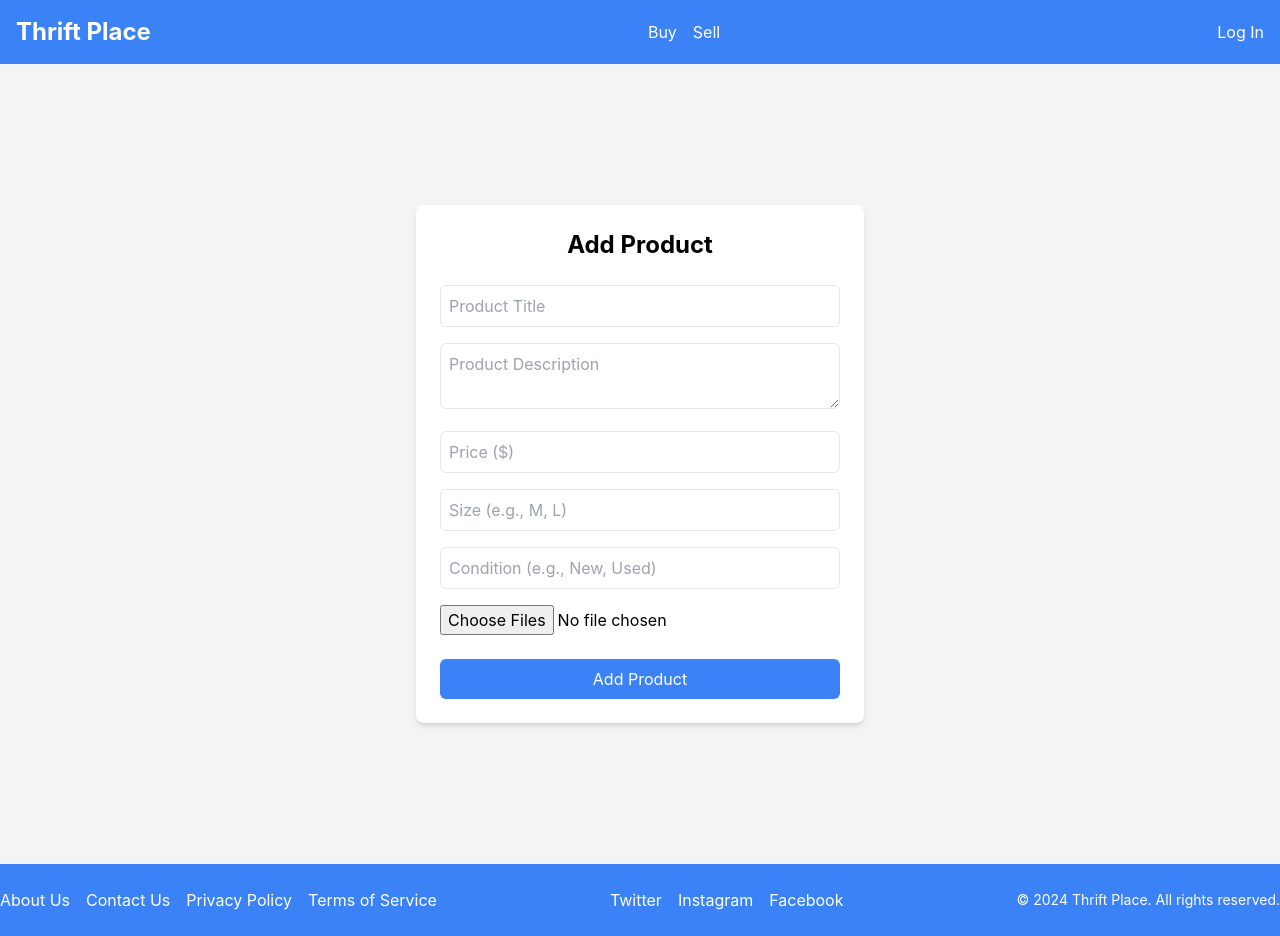
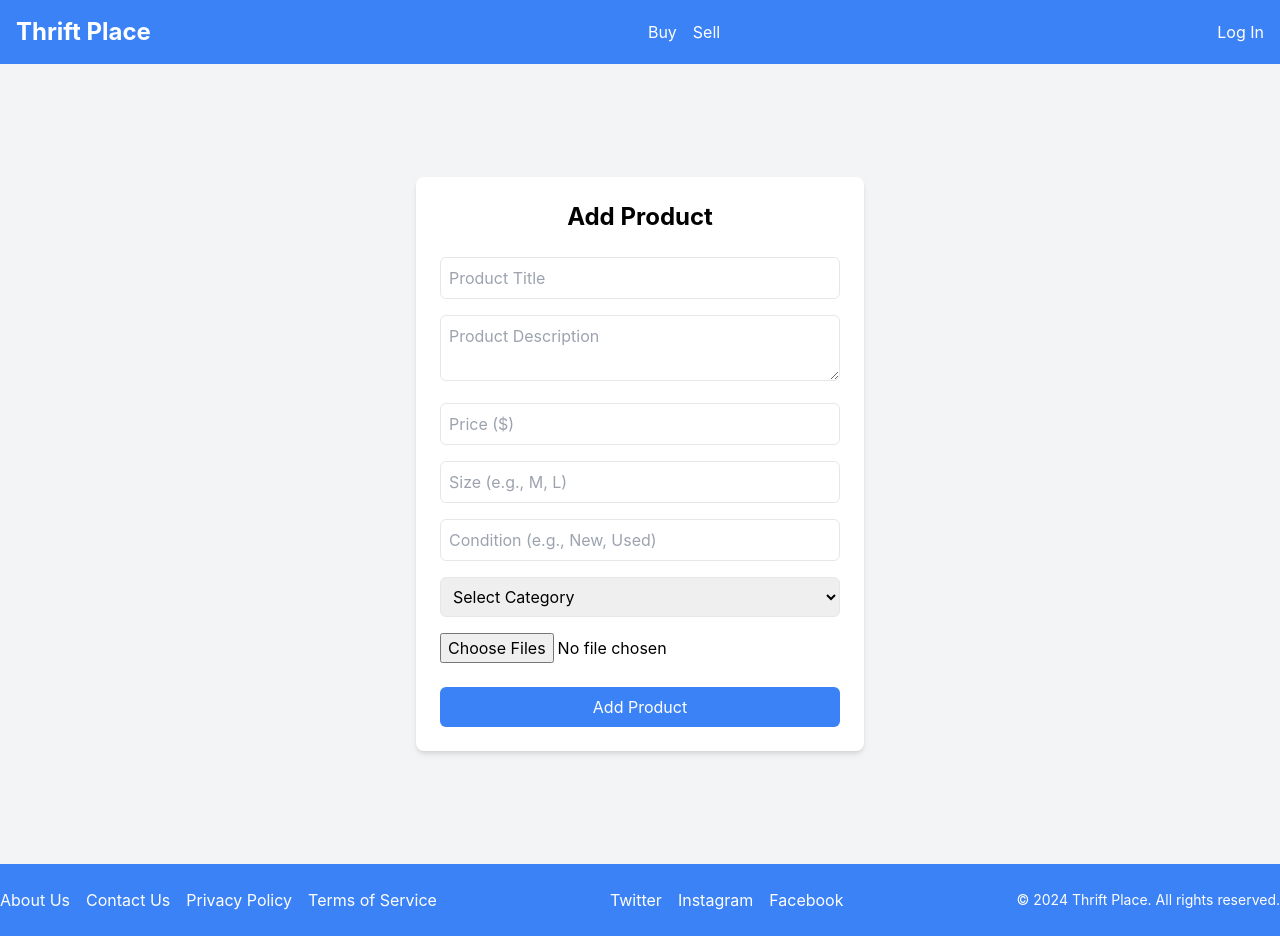
Before and after one commit to DanTilinca/thrift-place-app, a React (Create React App) app in the folder client/: page /add-product in a window 1280 px wide. Built offline with nearby package versions, Linux system fonts and the light colour scheme.

Commit message:
Rezolvat Seller (nu se inregistra bine in baza de date)

```diff
--- a/client/src/components/AddProduct.js
+++ b/client/src/components/AddProduct.js
@@ -9,6 +9,7 @@ const AddProduct = () => {
     price: '',
     size: '',
     condition: '',
+    category: '',
   });
   const [images, setImages] = useState([]);
   const [previews, setPreviews] = useState([]);
@@ -65,13 +66,13 @@ const AddProduct = () => {
     const productData = {
       ...formData,
       images,
-      seller: user._id,
+      seller: user.username,
     };
 
     try {
       await createProduct(productData);
       alert('Product added successfully!');
-      setFormData({ title: '', description: '', price: '', size: '', condition: '' });
+      setFormData({ title: '', description: '', price: '', size: '', condition: '', category: '' });
       setImages([]);
       setPreviews([]);
     } catch (error) {
@@ -140,6 +141,27 @@ const AddProduct = () => {
             />
           </div>
           <div className="mb-4">
+            <select
+              name="category"
+              className="w-full p-2 border rounded-md focus:outline-none"
+              value={formData.category}
+              onChange={handleChange}
+              required
+            >
+              <option value="">Select Category</option>
+              <option value="Dress">Dress</option>
+              <option value="Skirt">Skirt</option>
+              <option value="Shirt">Shirt</option>
+              <option value="Tshirt">Tshirt</option>
+              <option value="Jacket">Jacket</option>
+              <option value="Pants">Pants</option>
+              <option value="Shorts">Shorts</option>
+              <option value="Coat">Coat</option>
+              <option value="Sweater">Sweater</option>
+              <option value="Blouse">Blouse</option>
+            </select>
+          </div>
+          <div className="mb-4">
             <input
               type="file"
               multiple
```
Also changed, not shown: 2 other files (tests, documents, lock files or other folders).
